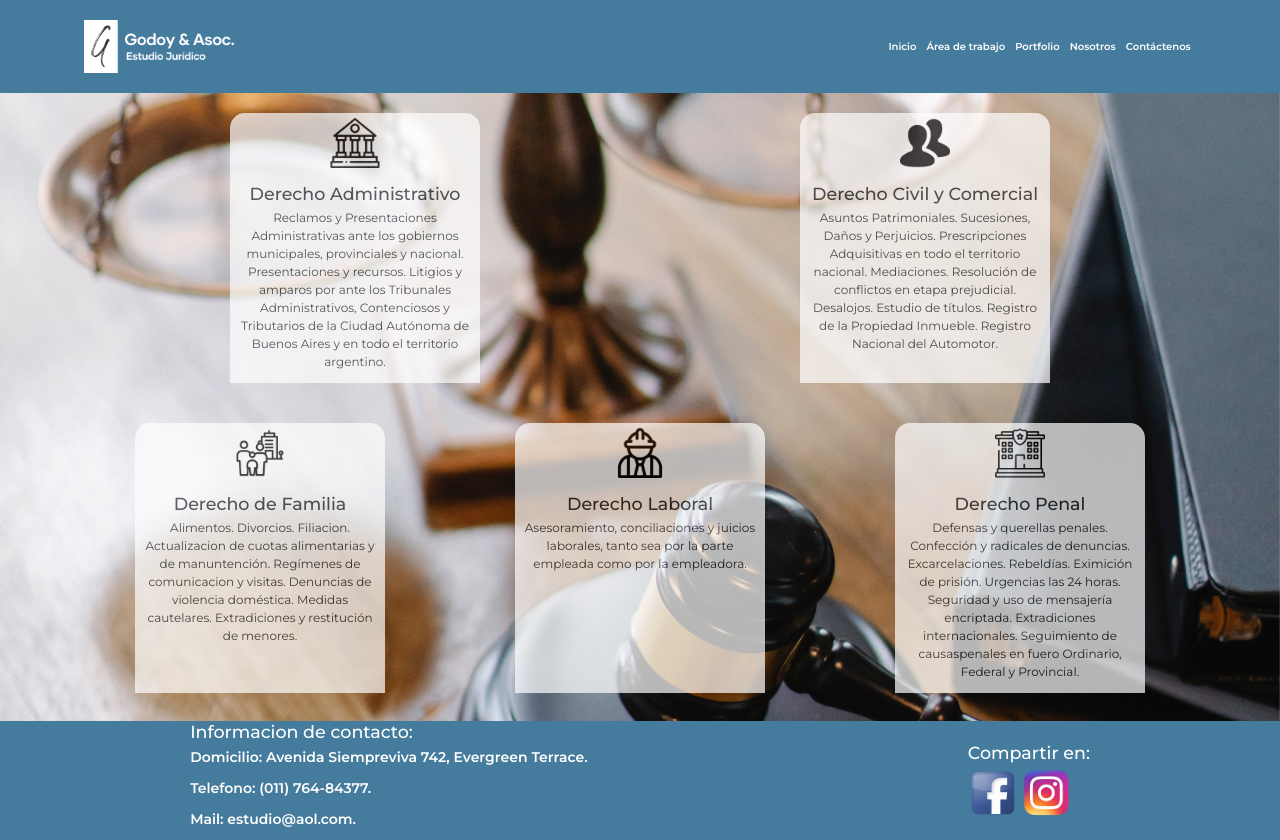
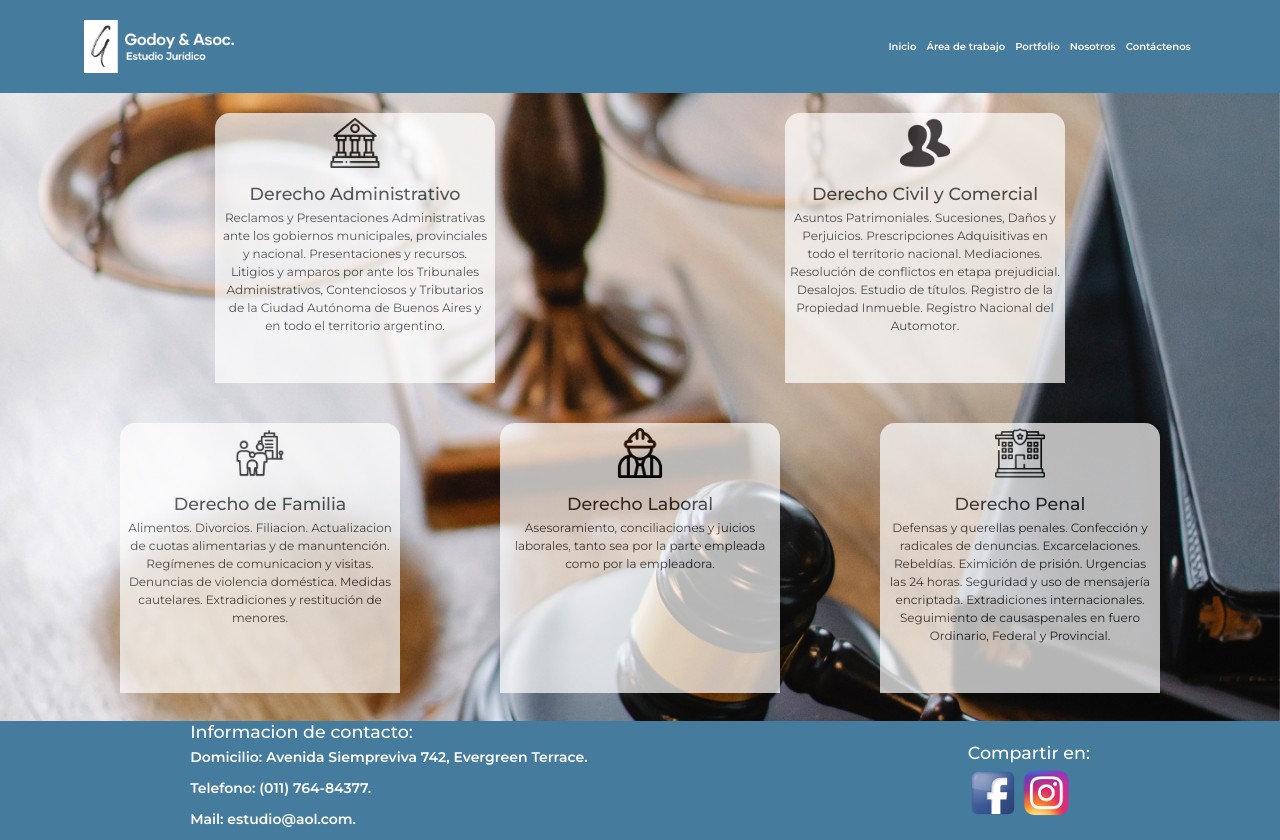
Before and after one commit to fernandoggg/Proyecto_Estudio_Juridico, a plain HTML site: page page/areas.html in a window 1280 px wide. Drawn offline with nearby package versions, Linux system fonts and the light colour scheme.

Commit message:
correccion de margenes en index.css

```diff
--- a/css/index.css
+++ b/css/index.css
@@ -115,7 +115,7 @@ section .area-administrativo {
     margin: 2rem;
     padding: 5px 5px;
     background-color: white;
-    width: 250px;
+    width: 280px;
     height: 270px;
     opacity: 0.7;
     font-size: 12px;
@@ -132,7 +132,7 @@ section .area-civil {
     margin: 2rem;
     padding: 5px 5px;
     background-color: white;
-    width: 250px;
+    width: 280px;
     height: 270px;
     opacity: 0.7;
     font-size: 12px;
@@ -149,7 +149,7 @@ section .area-familia {
     margin: 2rem;
     padding: 5px 5px;
     background-color: white;
-    width: 250px;
+    width: 280px;
     height: 270px;
     opacity: 0.7;
     font-size: 12px;
@@ -166,7 +166,7 @@ section .area-laboral {
     margin: 2rem;
     padding: 5px 5px;
     background-color: white;
-    width: 250px;
+    width: 280px;
     height: 270px;
     opacity: 0.7;
     font-size: 12px;
@@ -183,7 +183,7 @@ section .area-penal {
     margin: 2rem;
     padding: 5px 5px;
     background-color: white;
-    width: 250px;
+    width: 280px;
     height: 270px;
     opacity: 0.7;
     font-size: 12px;
```
